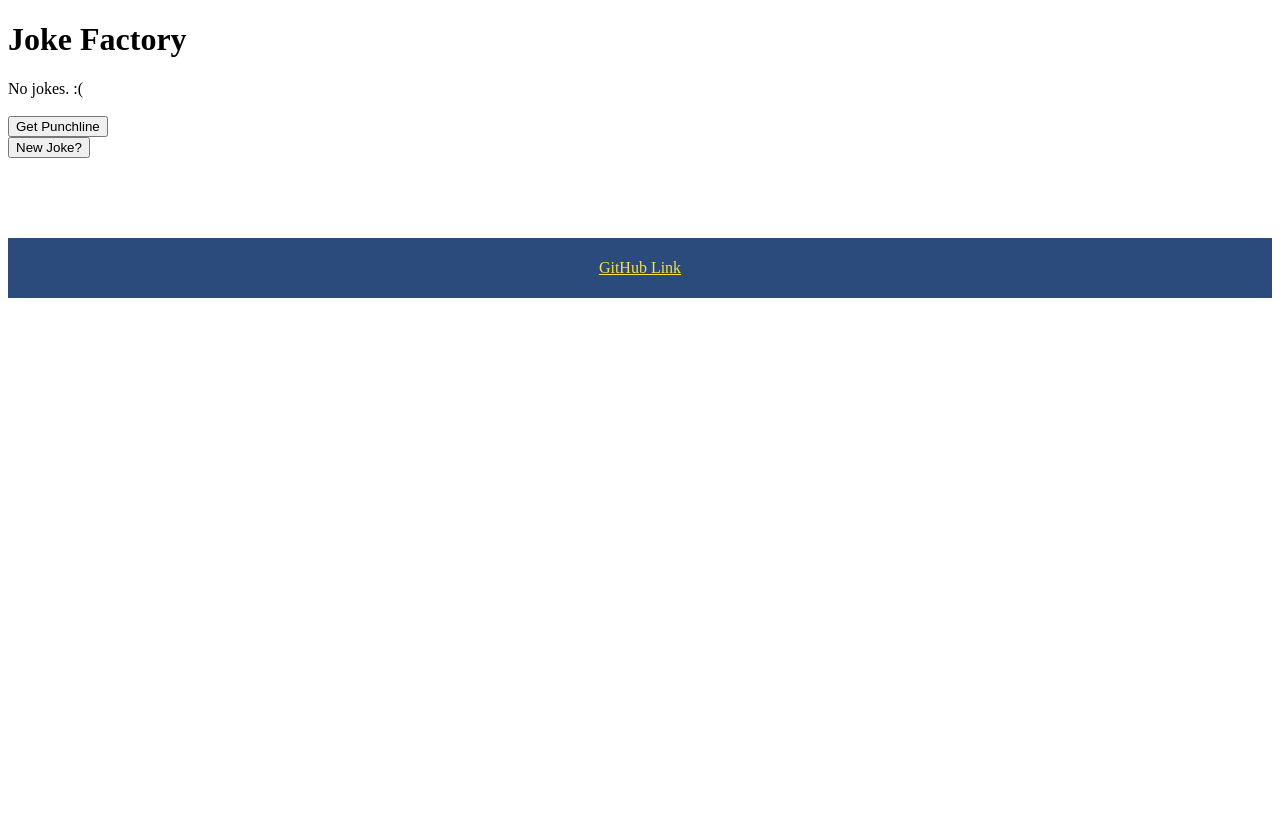
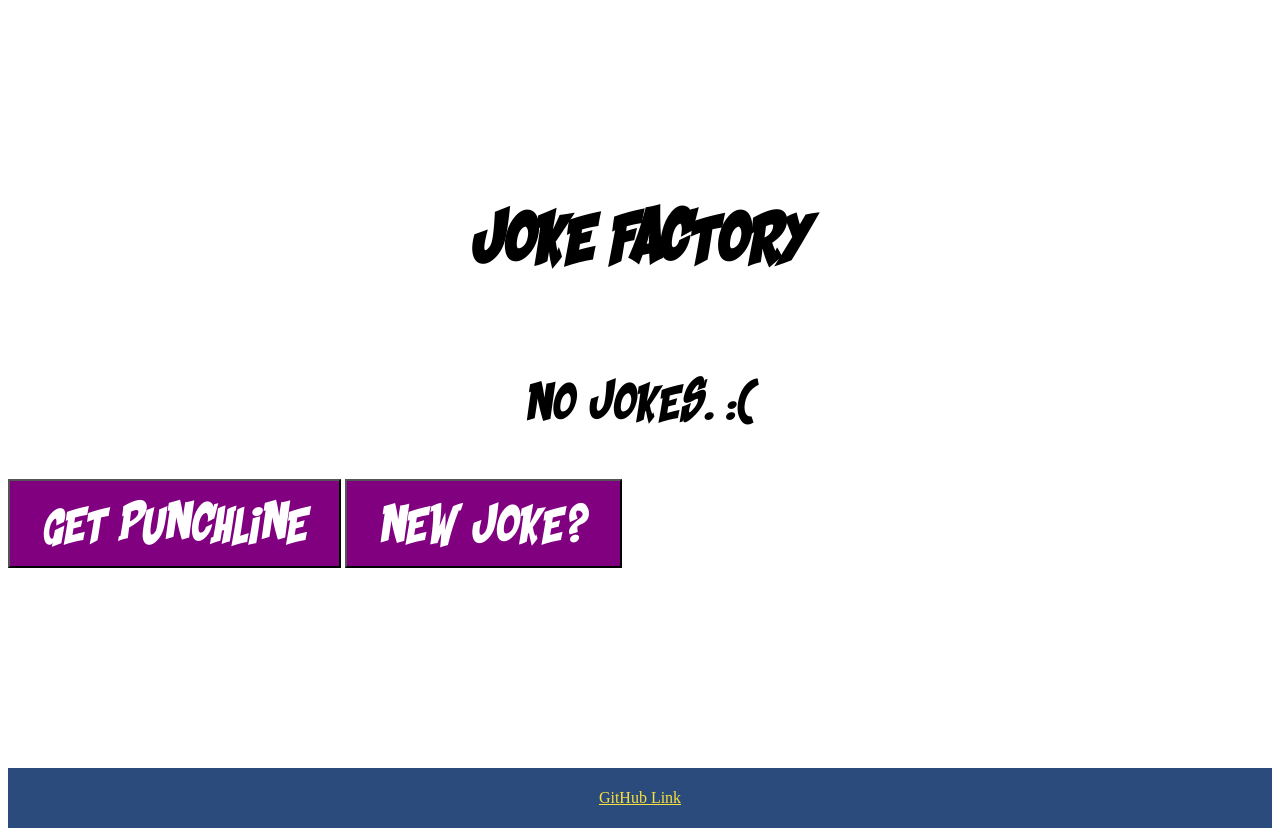
Before and after one commit to MichaelLavin778/CreativeProject2, a plain HTML site: page index.html in a window 1280 px wide. Before the commit the page ends 800 px from the top, so only its background shows below. Drawn offline with Linux system fonts and the light colour scheme; no server answers.

Commit message:
formated page

```diff
--- a/index.html
+++ b/index.html
@@ -6,15 +6,14 @@
     </head>
 
     <body>
-        <h1>Joke Factory</h1>
+        <h1 class="texts">Joke Factory</h1>
 
-        <div id="jokeSetup">No jokes. :(</div>
+        <div class="texts" id="jokeSetup">No jokes. :(</div>
 
-        <div id="jokePunchline"></div>
+        <div class="texts" id="jokePunchline"></div>
         <br>
-        <input id="punchline" type="submit" value="Get Punchline">
-        <br>
-        <input id="reroll" type="submit" value="New Joke?">
+        <input class="button" id="punchline" type="submit" value="Get Punchline">
+        <input class="button" id="reroll" type="submit" value="New Joke?">
 
         <script text="type/javascript" src="/CreativeProject2/script.js"></script>
         <script>run()</script>
@@ -23,22 +22,6 @@
   <footer class="footer">
     <p><a style="color: #FAE03C" href="https://github.com/Mimikyu778/CreativeProject2">GitHub Link</a></p>
   </footer>
-</html>
-
-<!--
-<html>
-    <head>
-        <title>js Activity 7</title>
-
-    </head>
-    <body>
-        <h1>Random Jokes Page</h1>
-        <div id="jokeSetup">No jokes. :(</div>
-        <div id="jokePunchline"></div>
-        <script src="script.js"></script>
-    </body>
-</html>
-
   <!--
     {
       "id": last joke id + 1,
@@ -47,3 +30,4 @@
       "punchline": "Even if you're wrong, you're only off by a bit."
     }
     -->
+</html>
--- a/script.js
+++ b/script.js
@@ -10,7 +10,7 @@ function run(){
             return response.json();
         }).then(function(json)
         {
-            console.log(json);
+            // console.log(json);
             document.getElementById("jokeSetup").innerHTML = json["setup"];
             punchline = json["punchline"];
 
--- a/style.css
+++ b/style.css
@@ -1,10 +1,61 @@
+@font-face {
+    font-family: ShakaPow;
+    src: url(ShakaPow.ttf);
+}
+
+body {
+    background-color: white;
+    position: relative;
+}
+
+h1 {
+    font-size: 64px;
+    margin-top: 200px;
+}
+
+div {
+    font-size: 48px;
+}
+
 .footer {
     justify-content: center;
     display: flex;
-    margin-top:5em;
     padding: 5px;
     background-color: #2A4B7C;
     color: #fff;
-    position: relative;
-    top: 100%;
+    margin-top: 200px;
 }
+
+.button {
+    background-color: purple;
+    padding: 15px 32px;
+    color: white;
+    text-align: center;
+    text-decoration: none;
+    display: inline-block;
+    font-size: 48px;
+    top: 10px;
+    font-family: ShakaPow;
+}
+
+.texts{
+    text-align: center;
+    font-family: ShakaPow;
+}
+
+#punchline {
+    left: 25%;
+
+}
+
+#reroll {
+    left: 55%;
+}
+
+#jokeSetup {
+    margin-top: 100px;
+}
+
+#jokePunchline {
+    margin-top: 32px;
+}
```
Also changed, not shown: ShakaPow.ttf (added), comedy-night-2.jpg (added), stand-up-comedy-neon-sign.jpg (added). Lines whose indentation alone changed are shown as unchanged.
